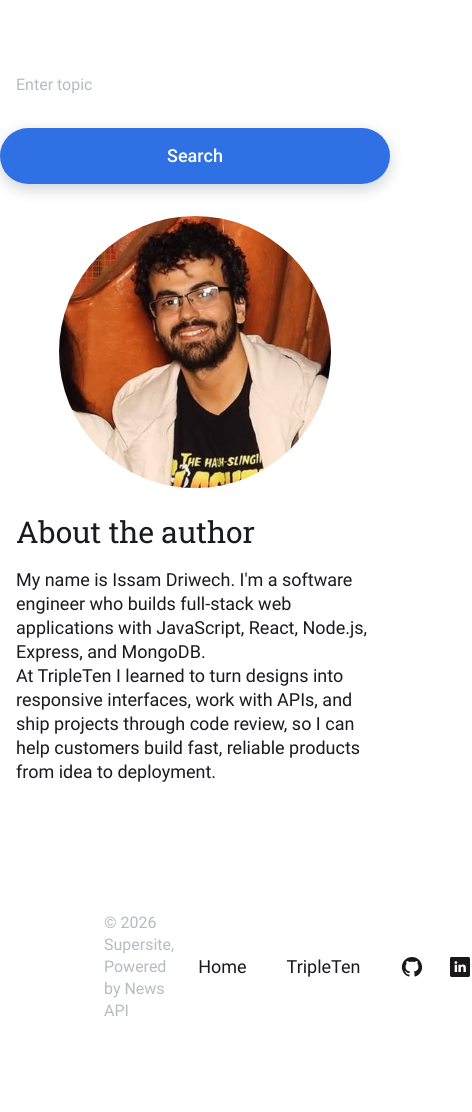
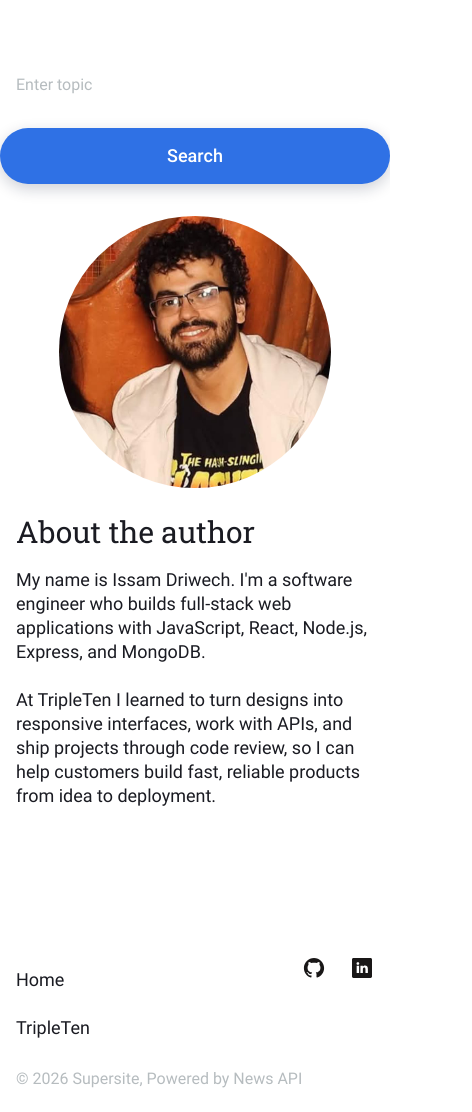
Before and after one commit to ZephyrD18/se_finalProject_frontEnd_X, a React (Vite) app: page / in a window 390 px wide. Shown: the whole page, 472 px wide, since content can reach past the window. Before the commit the page ends 1022 px from the top, so only its background shows below. Built offline with nearby package versions, Linux system fonts and the light colour scheme.

Commit message:
Added responsive styles and fixed broken spacing

```diff
--- a/src/components/About/About.css
+++ b/src/components/About/About.css
@@ -33,7 +33,7 @@
   line-height: 24px;
 }
 
-.about__text + about__text {
+.about__text + .about__text {
   margin-top: 24px;
 }
 
--- a/src/components/Footer/Footer.css
+++ b/src/components/Footer/Footer.css
@@ -57,3 +57,39 @@
   width: 24px;
   height: 24px;
 }
+
+@media screen and (max-width: 1279px) {
+  .footer {
+    min-height: 64px;
+    padding: 0 40px;
+  }
+}
+
+@media screen and (max-width: 767px) {
+  .footer {
+    flex-direction: column-reverse;
+    align-items: stretch;
+    gap: 16px;
+    padding: 20px 16px 22px;
+  }
+
+  .footer__nav {
+    align-items: flex-start;
+    justify-content: space-between;
+  }
+
+  .footer__list {
+    flex-direction: column;
+    align-items: flex-start;
+    gap: 0;
+  }
+
+  .footer__list_type_socials {
+    flex-direction: row;
+    gap: 24px;
+  }
+
+  .footer__link {
+    line-height: 48px;
+  }
+}
```
